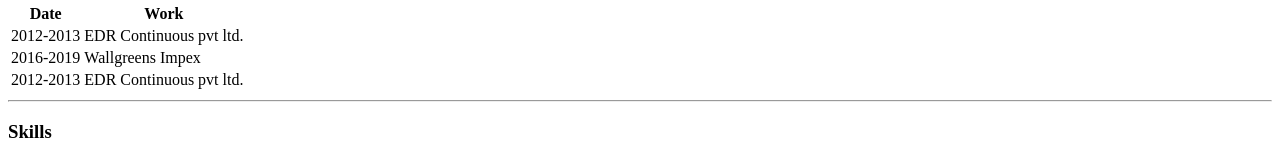
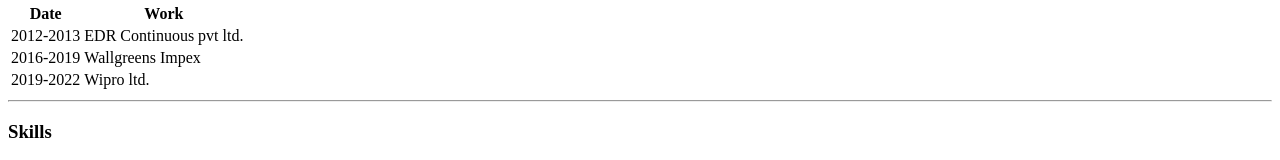
Before and after one commit to SoftDevRashmi/cv, a plain HTML site: page index.html in a window 1280 px wide. Shown: the part 411-571 px from the top of the page. Drawn offline with Linux system fonts and the light colour scheme.

Commit message:
Update index.html

```diff
--- a/index.html
+++ b/index.html
@@ -43,8 +43,8 @@
         <td>Wallgreens Impex</td>
     </tr>
     <tr>
-        <td>2012-2013</td>
-        <td>EDR Continuous pvt ltd.</td>
+        <td>2019-2022</td>
+        <td>Wipro ltd.</td>
     </tr>
     </table>
 
```
